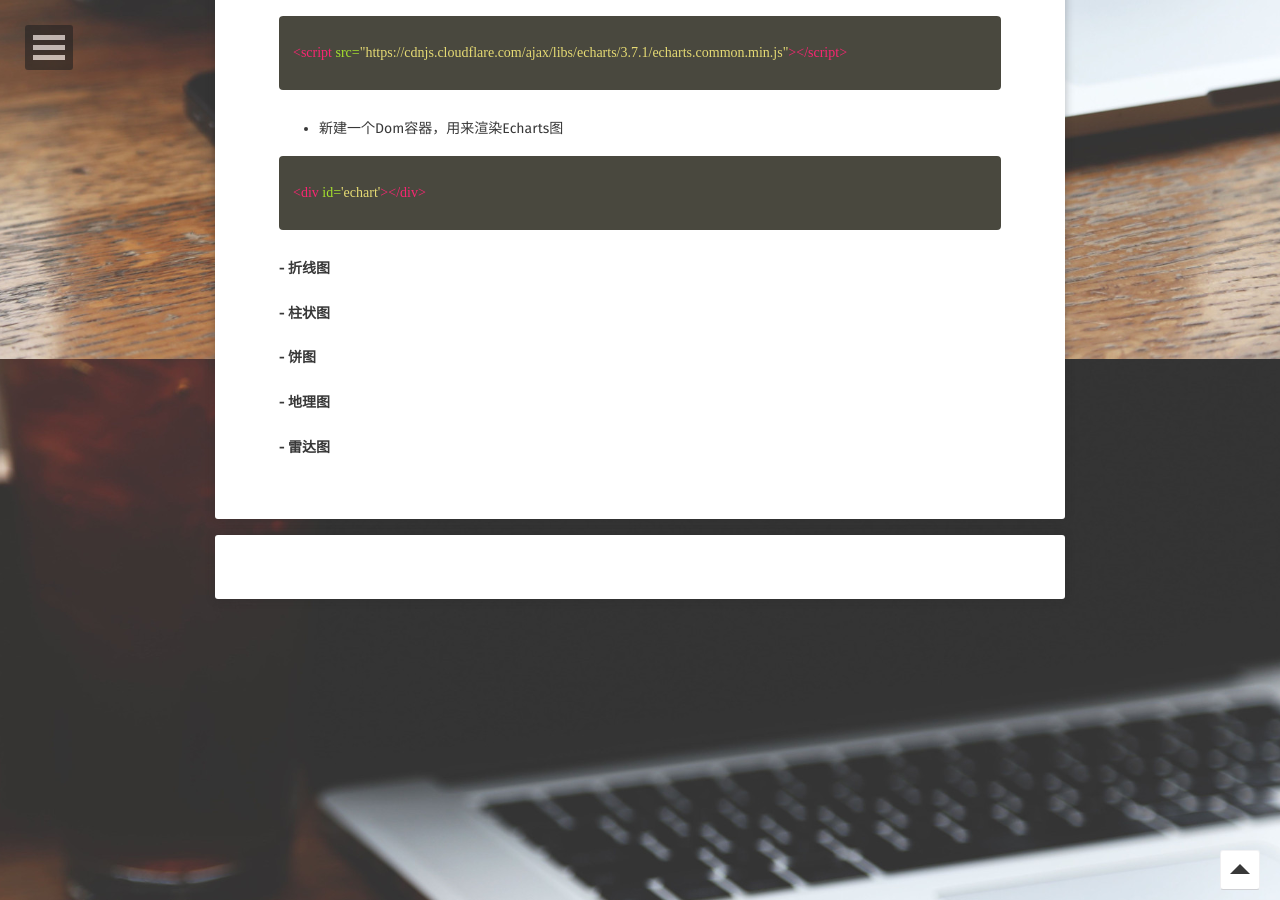
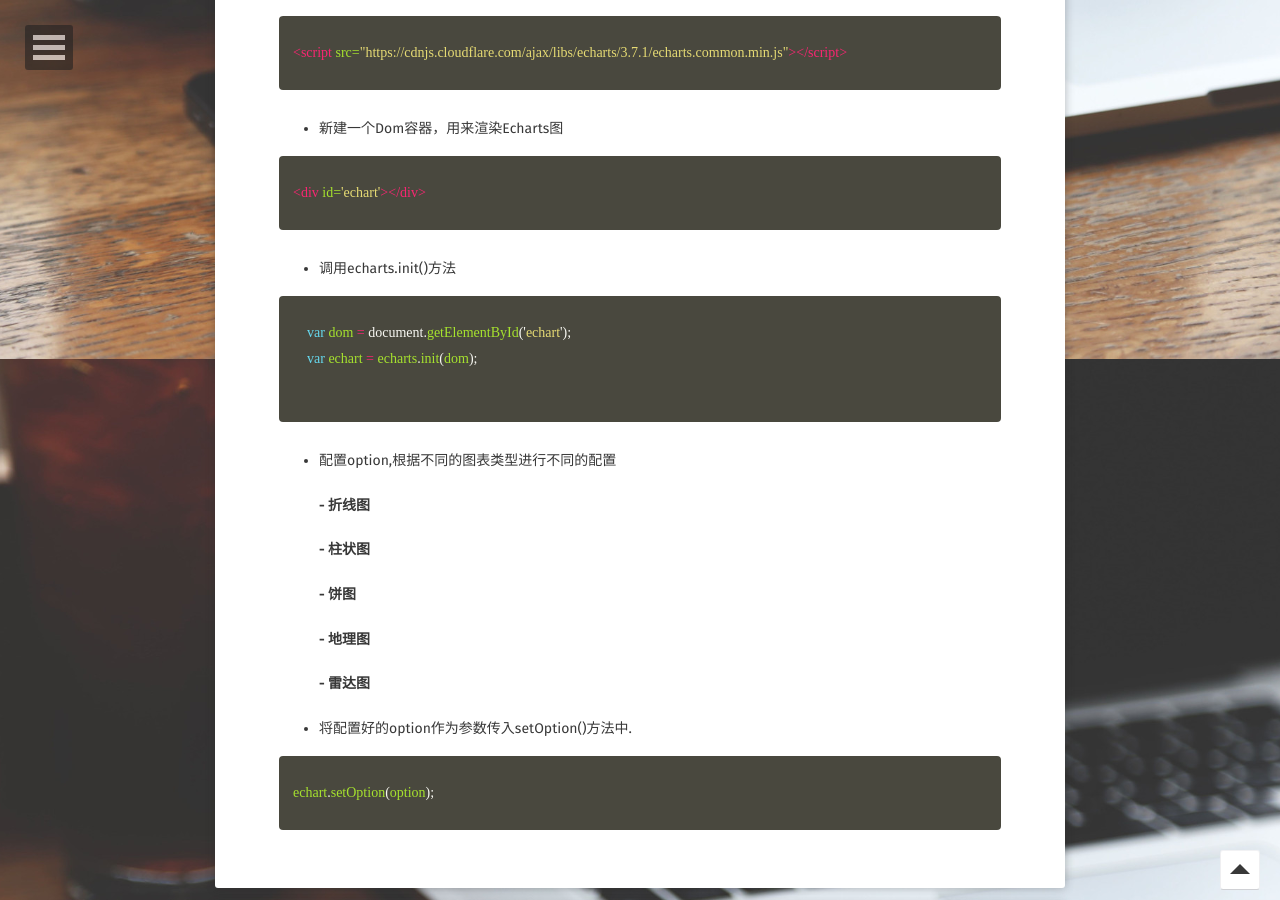
Before and after one commit to xcs-go/xcs.github.io, a Jekyll site: the page built from _posts/2017-10-16-echarts-example1.md, in a window 1280 px wide and 900 px high, scrolled down 541 px. Built offline with Jekyll 4.4.1, drawn with Linux system fonts in a browser that asks for light colours; some web fonts are replaced; comment, search, counter and statistics services are not loaded.

Commit message:
折线图

```diff
--- a/_posts/2017-10-16-echarts-example1.md
+++ b/_posts/2017-10-16-echarts-example1.md
@@ -19,21 +19,34 @@ category: echarts
 {% highlight html %}
 <script src="https://cdnjs.cloudflare.com/ajax/libs/echarts/3.7.1/echarts.common.min.js"></script>
 {% endhighlight %}
+
 - 新建一个Dom容器，用来渲染Echarts图
 {% highlight html %}
 <div id='echart'></div>
 {% endhighlight %}
 
-#### - 折线图
+- 调用echarts.init()方法
+    {% highlight javascript %}
+    var dom = document.getElementById('echart');
+    var echart = echarts.init(dom);
+    {% endhighlight %}
+
+- 配置option,根据不同的图表类型进行不同的配置
+  #### - 折线图
 
 
-#### - 柱状图
+  #### - 柱状图
 
 
-#### - 饼图
+  #### - 饼图
 
 
-#### - 地理图
+  #### - 地理图
 
 
-#### - 雷达图
+  #### - 雷达图
+
+- 将配置好的option作为参数传入setOption()方法中.
+{% highlight javascript %}
+echart.setOption(option);
+{% endhighlight %}
```
